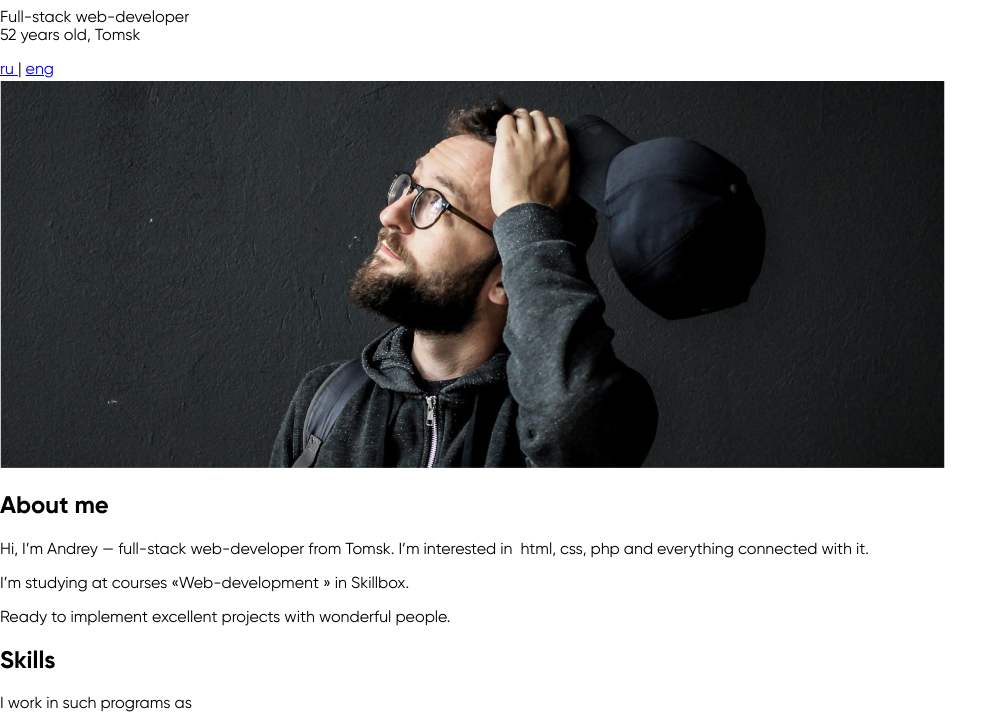
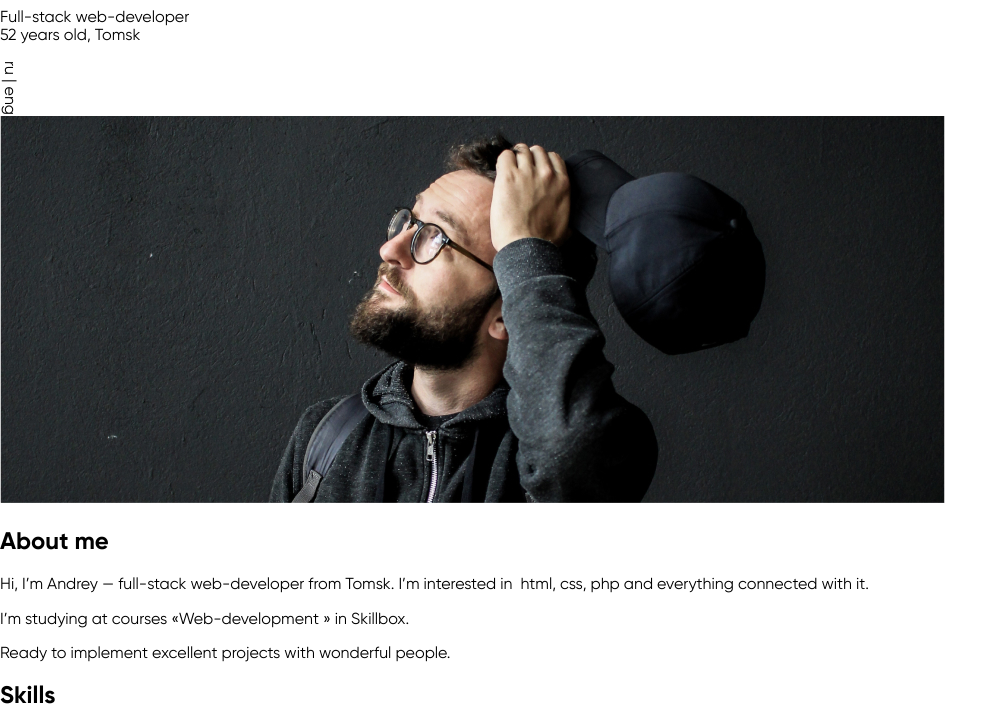
Before and after one commit to AbaevB/my-portfolio-1, a plain HTML site: page index.html in a window 1280 px wide. Shown: the part 179-907 px from the top of the page, without its empty margins (0-1008 px from the left). Drawn offline with nearby package versions, Linux system fonts and the light colour scheme; files whose address does not match are found by name.

Commit message:
feat(style): lang switcher style

```diff
--- a/assets/css/style.css
+++ b/assets/css/style.css
@@ -19,6 +19,39 @@
   font-style: normal;
 }
 
+/*------------Global------------*/
+
+html {
+  box-sizing: border-box;
+}
+
+*,
+*::before,
+*::after {
+  box-sizing: inherit;
+}
+
+a {
+  color: inherit;
+  text-decoration: none;
+}
+
+img {
+  max-width: 100%;
+}
+
 body  {
   font-family: 'Gilroy';
 }
+
+:root {
+  --background-color: #fff;
+  --second-background-color: #f6f6f6;
+  --text-color: #000;
+  --second-text-color: #828282;
+}
+
+.main-header__language-switcher {
+  writing-mode: vertical-lr;
+  text-orientation: mixed;
+}
--- a/index.html
+++ b/index.html
@@ -186,6 +186,7 @@
             </ul>
           </li>
         </ul>
+
       </div>
     </section>
     <section class="site-section section-portfolio">
@@ -261,6 +262,10 @@
             </a>
           </li>
         </ul>
+        <p class="social-descr">
+          Like me&nbsp;on <br>
+          Facebook, Twitter, Instagram, Linkedin, Vkontakte
+        </p>
       </div>
     </section>
   </main>
```
